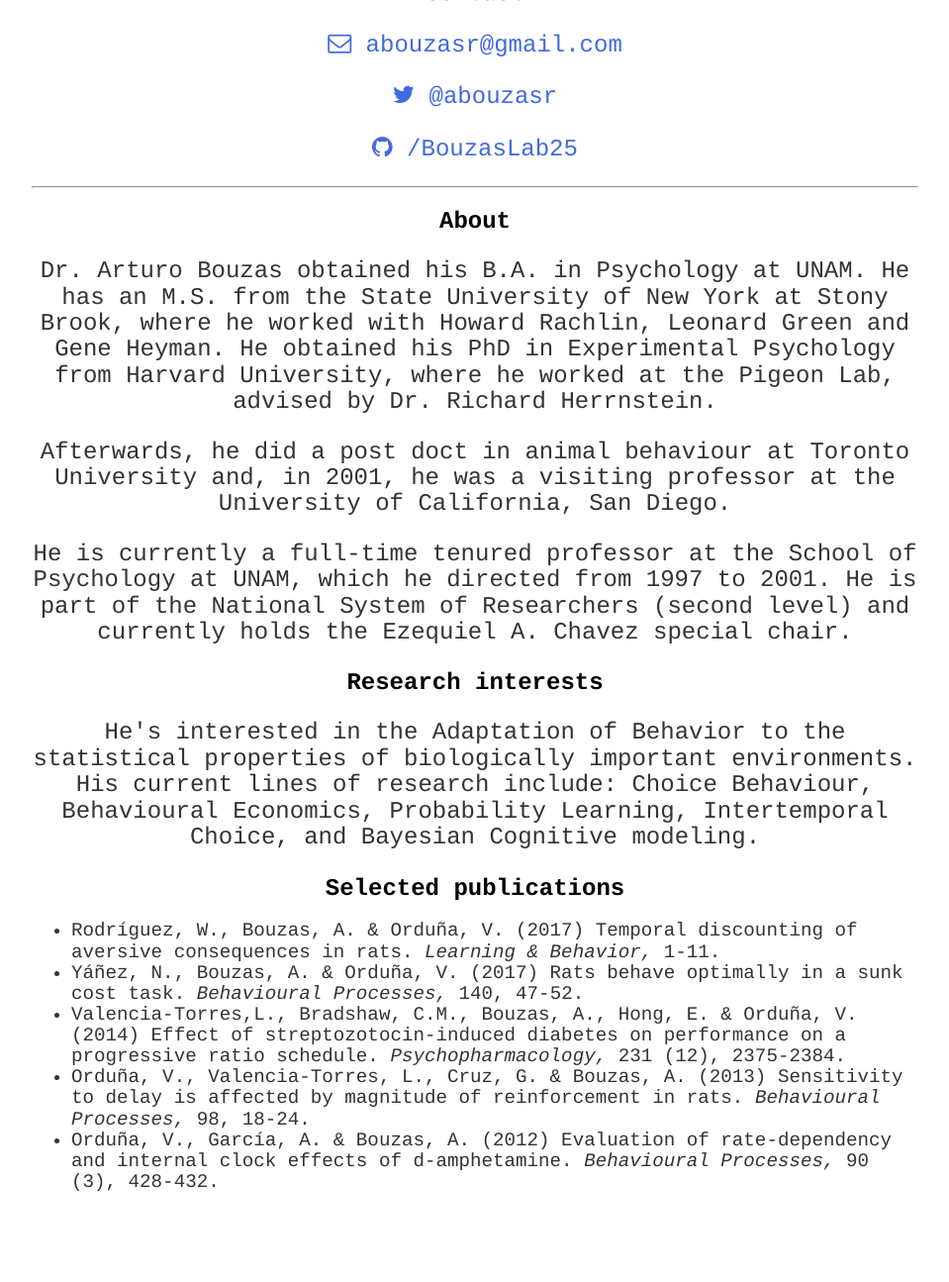
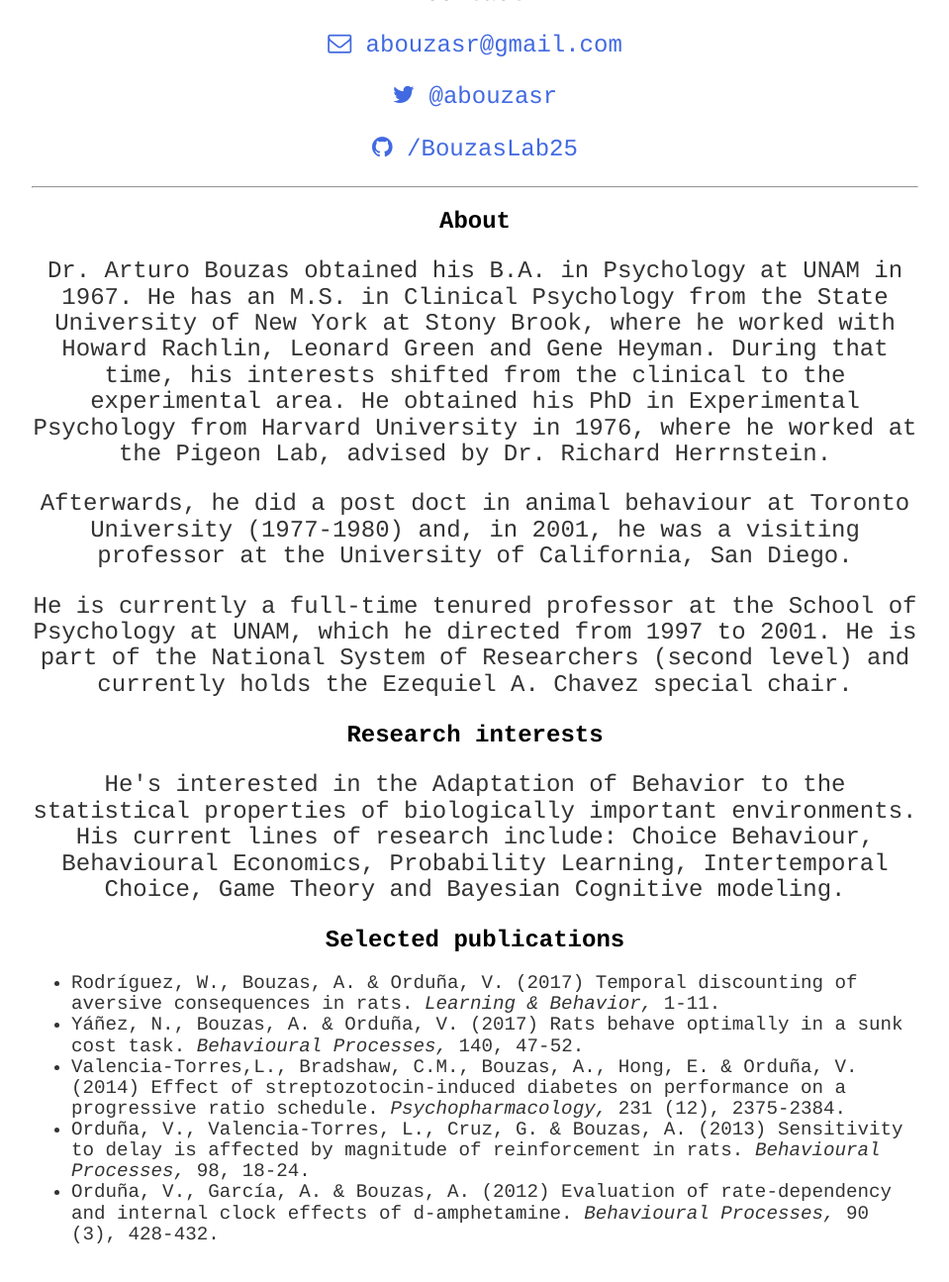
Before and after one commit to BouzasLab25/bouzaslab25.github.io, a Jekyll site: the page built from people/arturo.html, in a window 1280 px wide and 1400 px high, scrolled down 712 px. Shown: the top 1295 px of the window at 99% size, without its empty margins (160-1119 px from the left). Built offline with Jekyll 4.4.1, drawn with Linux system fonts in a browser that asks for light colours.

Commit message:
Update arturo.html

```diff
--- a/people/arturo.html
+++ b/people/arturo.html
@@ -22,14 +22,14 @@ title: Lab25 Arturo
 <hr>
  <h2>About</h2>
 
- <p> Dr. Arturo Bouzas obtained his B.A. in Psychology at UNAM. He has an M.S. from the State University of New York at Stony Brook, where he worked with Howard Rachlin, Leonard Green and Gene Heyman. He obtained his PhD in Experimental Psychology from Harvard University, where he worked at the Pigeon Lab, advised by Dr. Richard Herrnstein. </p>
+ <p> Dr. Arturo Bouzas obtained his B.A. in Psychology at UNAM in 1967. He has an M.S. in Clinical Psychology from the State University of New York at Stony Brook, where he worked with Howard Rachlin, Leonard Green and Gene Heyman. During that time, his interests shifted from the clinical to the experimental area. He obtained his PhD in Experimental Psychology from Harvard University in 1976, where he worked at the Pigeon Lab, advised by Dr. Richard Herrnstein. </p>
 
- <p>Afterwards, he did a post doct in animal behaviour at Toronto University and, in 2001, he was a visiting professor at the University of California, San Diego. </p>
+ <p>Afterwards, he did a post doct in animal behaviour at Toronto University (1977-1980) and, in 2001, he was a visiting professor at the University of California, San Diego. </p>
 
  <p>He is currently a full-time tenured professor at the School of Psychology at UNAM, which he directed from 1997 to 2001. He is part of the National System of Researchers (second level) and currently holds the Ezequiel A. Chavez special chair. </p>
 
 <h2>Research interests</h2>
-<p>He's interested in the Adaptation of Behavior to the statistical properties of biologically important environments. His current lines of research include: Choice Behaviour, Behavioural Economics, Probability Learning, Intertemporal Choice, and Bayesian Cognitive modeling. </p>
+<p>He's interested in the Adaptation of Behavior to the statistical properties of biologically important environments. His current lines of research include: Choice Behaviour, Behavioural Economics, Probability Learning, Intertemporal Choice, Game Theory and Bayesian Cognitive modeling. </p>
 
   <h2>Selected publications</h2>
 
```
